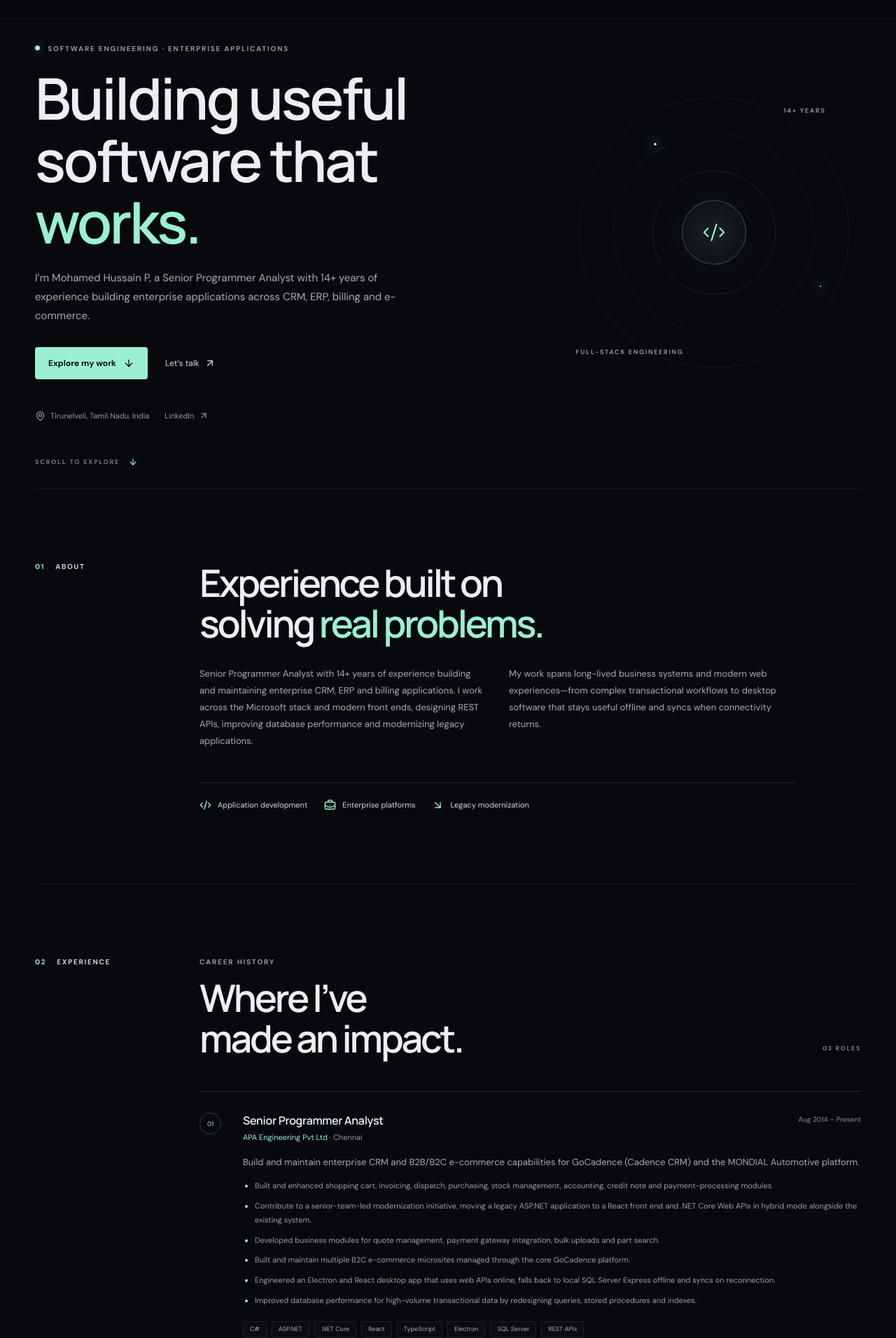
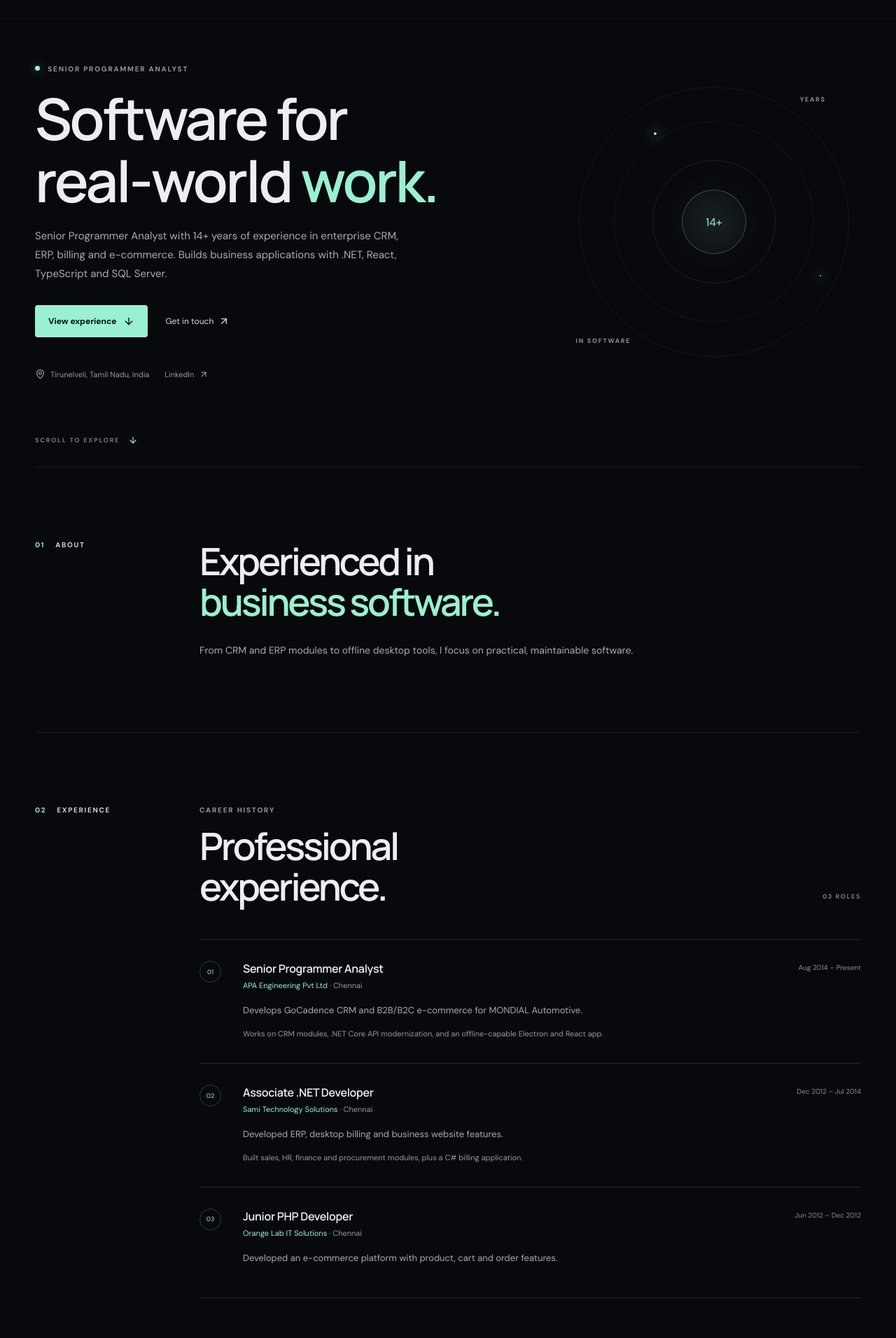
Before and after one commit to MohamedHussainP/MohamedHussain, a React (Vite) app: page / in a window 1280 px wide. Shown: the part 49-1961 px from the top of the page at 70% size. Built offline with nearby package versions, Linux system fonts and the light colour scheme.

Commit message:
Shorten portfolio content (#2)
Co-authored-by: Mohamed Hussain P <351611803+MohamedHussainP@users.noreply.github.com>
Co-authored-by: Copilot App <223556219+Copilot@users.noreply.github.com>

```diff
--- a/index.html
+++ b/index.html
@@ -4,9 +4,9 @@
     <meta charset="UTF-8" />
     <meta name="viewport" content="width=device-width, initial-scale=1.0" />
     <meta name="theme-color" content="#08090d" />
-    <meta name="description" content="Mohamed Hussain P is a Senior Programmer Analyst with 14+ years of experience in enterprise CRM, ERP, billing and e-commerce applications." />
+    <meta name="description" content="Mohamed Hussain P is a Senior Programmer Analyst with 14+ years of experience in enterprise CRM, ERP, billing and e-commerce." />
     <meta property="og:title" content="Mohamed Hussain P | Senior Programmer Analyst" />
-    <meta property="og:description" content="Senior Programmer Analyst with 14+ years of experience in .NET, React, TypeScript, SQL Server and enterprise applications." />
+    <meta property="og:description" content="Senior Programmer Analyst with 14+ years of experience in CRM, ERP, billing, e-commerce, .NET, React and SQL Server." />
     <meta property="og:type" content="website" />
     <link rel="icon" type="image/svg+xml" href="/favicon.svg" />
     <link rel="preconnect" href="https://fonts.googleapis.com" />
--- a/src/App.tsx
+++ b/src/App.tsx
@@ -1,4 +1,4 @@
-import { ArrowDown, ArrowDownRight, ArrowUpRight, BriefcaseBusiness, Code2, Mail, MapPin } from 'lucide-react';
+import { ArrowDown, ArrowUpRight, Mail, MapPin } from 'lucide-react';
 import { portfolio } from './data/portfolio';
 
 function App() {
@@ -11,39 +11,35 @@ function App() {
         <nav aria-label="Main navigation">
           <a href="#about">About</a>
           <a href="#experience">Experience</a>
-          <a href="#projects">Projects</a>
           <a href="#skills">Skills</a>
         </nav>
         <a className="header-contact" href={`mailto:${portfolio.email}`}>
-          Get in touch <ArrowUpRight size={15} aria-hidden="true" />
+          Contact <ArrowUpRight size={15} aria-hidden="true" />
         </a>
       </header>
 
       <main>
         <section className="hero section-wrap" id="home">
           <div className="hero-copy">
-            <p className="eyebrow"><span className="status-dot" /> SOFTWARE ENGINEERING · ENTERPRISE APPLICATIONS</p>
-            <h1>Building useful<br />software that <span>works.</span></h1>
-            <p className="hero-intro">
-              I’m {portfolio.name}, a {portfolio.role} with 14+ years of experience building enterprise
-              applications across CRM, ERP, billing and e-commerce.
-            </p>
+            <p className="eyebrow"><span className="status-dot" /> {portfolio.role.toUpperCase()}</p>
+            <h1>Software for<br />real-world <span>work.</span></h1>
+            <p className="hero-intro">{portfolio.summary}</p>
             <div className="hero-actions">
-              <a className="button button-primary" href="#experience">Explore my work <ArrowDown size={16} aria-hidden="true" /></a>
-              <a className="text-link" href={`mailto:${portfolio.email}`}>Let’s talk <ArrowUpRight size={16} aria-hidden="true" /></a>
+              <a className="button button-primary" href="#experience">View experience <ArrowDown size={16} aria-hidden="true" /></a>
+              <a className="text-link" href={`mailto:${portfolio.email}`}>Get in touch <ArrowUpRight size={16} aria-hidden="true" /></a>
             </div>
             <div className="hero-meta">
               <span><MapPin size={15} aria-hidden="true" /> {portfolio.location}</span>
               <a href={portfolio.linkedin} target="_blank" rel="noreferrer">LinkedIn <ArrowUpRight size={14} aria-hidden="true" /></a>
             </div>
           </div>
-          <div className="hero-aside" aria-label="Professional focus">
+          <div className="hero-aside" aria-hidden="true">
             <div className="orbit orbit-one" />
             <div className="orbit orbit-two" />
             <div className="orbit orbit-three" />
-            <div className="orbit-center"><Code2 size={34} strokeWidth={1.5} aria-hidden="true" /></div>
-            <span className="orbit-label orbit-label-top">14+ YEARS</span>
-            <span className="orbit-label orbit-label-bottom">FULL-STACK ENGINEERING</span>
+            <div className="orbit-center"><span>14+</span></div>
+            <span className="orbit-label orbit-label-top">YEARS</span>
+            <span className="orbit-label orbit-label-bottom">IN SOFTWARE</span>
             <span className="orbit-node node-one" />
             <span className="orbit-node node-two" />
           </div>
@@ -53,20 +49,10 @@ function App() {
         <section className="about section-wrap section-block" id="about">
           <div className="section-label"><span>01</span> ABOUT</div>
           <div className="about-content">
-            <h2>Experience built on<br />solving <span>real problems.</span></h2>
-            <div className="about-columns">
-              <p>{portfolio.summary}</p>
-              <p>
-                My work spans long-lived business systems and modern web experiences—from complex
-                transactional workflows to desktop software that stays useful offline and syncs when
-                connectivity returns.
-              </p>
-            </div>
-            <div className="focus-row">
-              <span><Code2 size={17} aria-hidden="true" /> Application development</span>
-              <span><BriefcaseBusiness size={17} aria-hidden="true" /> Enterprise platforms</span>
-              <span><ArrowDownRight size={17} aria-hidden="true" /> Legacy modernization</span>
-            </div>
+            <h2>Experienced in<br /><span>business software.</span></h2>
+            <p className="about-summary">
+              From CRM and ERP modules to offline desktop tools, I focus on practical, maintainable software.
+            </p>
           </div>
         </section>
 
@@ -74,7 +60,7 @@ function App() {
           <div className="section-label"><span>02</span> EXPERIENCE</div>
           <div className="section-main">
             <div className="section-heading">
-              <div><p className="eyebrow">CAREER HISTORY</p><h2>Where I’ve<br />made an impact.</h2></div>
+              <div><p className="eyebrow">CAREER HISTORY</p><h2>Professional<br />experience.</h2></div>
               <span className="section-count">03 ROLES</span>
             </div>
             <div className="timeline">
@@ -87,38 +73,7 @@ function App() {
                       <span className="job-dates">{job.dates}</span>
                     </div>
                     <p className="job-summary">{job.summary}</p>
-                    {job.highlights.length > 0 && (
-                      <ul className="highlights">
-                        {job.highlights.map((highlight) => <li key={highlight}>{highlight}</li>)}
-                      </ul>
-                    )}
-                    <div className="tag-list">
-                      {job.technologies.map((technology) => <span className="tag" key={technology}>{technology}</span>)}
-                    </div>
-                  </div>
-                </article>
-              ))}
-            </div>
-          </div>
-        </section>
-
-        <section className="projects section-wrap section-block" id="projects">
-          <div className="section-label"><span>03</span> SELECTED WORK</div>
-          <div className="section-main">
-            <div className="section-heading">
-              <div><p className="eyebrow">PLATFORMS & PRODUCTS</p><h2>Work shaped by<br />business needs.</h2></div>
-              <span className="section-count">04 PROJECTS</span>
-            </div>
-            <div className="project-grid">
-              {portfolio.projects.map((project, index) => (
-                <article className="project-card" key={project.name}>
-                  <div className="project-topline"><span>0{index + 1} / PROJECT</span><Code2 size={19} aria-hidden="true" /></div>
-                  <p className="project-type">{project.type}</p>
-                  <h3>{project.name}</h3>
-                  <p className="project-description">{project.description}</p>
-                  <p className="project-details">{project.details}</p>
-                  <div className="tag-list">
-                    {project.technologies.map((technology) => <span className="tag" key={technology}>{technology}</span>)}
+                    {job.highlight && <p className="job-highlight">{job.highlight}</p>}
                   </div>
                 </article>
               ))}
@@ -127,10 +82,10 @@ function App() {
         </section>
 
         <section className="skills section-wrap section-block" id="skills">
-          <div className="section-label"><span>04</span> TOOLKIT</div>
+          <div className="section-label"><span>03</span> SKILLS</div>
           <div className="section-main">
             <div className="section-heading">
-              <div><p className="eyebrow">TECHNICAL SKILLS</p><h2>Tools for the<br />whole stack.</h2></div>
+              <div><p className="eyebrow">TECHNICAL SKILLS</p><h2>Core toolkit.</h2></div>
             </div>
             <div className="skill-list">
               {portfolio.skills.map((group, index) => (
@@ -144,26 +99,10 @@ function App() {
           </div>
         </section>
 
-        <section className="education section-wrap section-block" id="education">
-          <div className="section-label"><span>05</span> EDUCATION</div>
-          <div className="section-main education-content">
-            {portfolio.education.map((item) => (
-              <div className="education-item" key={item.qualification}>
-                <p className="eyebrow">2011</p>
-                <div><h3>{item.qualification}</h3><p>{item.institution}</p><span>{item.detail}</span></div>
-              </div>
-            ))}
-            <div className="education-item certification">
-              <p className="eyebrow">CERTIFICATION</p>
-              <div><h3>{portfolio.certification.split(' · ')[0]}</h3><p>{portfolio.certification.split(' · ').slice(1).join(' · ')}</p></div>
-            </div>
-          </div>
-        </section>
-
         <section className="contact section-wrap" id="contact">
-          <p className="eyebrow">HAVE A PROJECT IN MIND?</p>
-          <h2>Let’s build something<br /><span>that matters.</span></h2>
-          <a className="button button-primary" href={`mailto:${portfolio.email}`}><Mail size={16} aria-hidden="true" /> Get in touch <ArrowUpRight size={16} aria-hidden="true" /></a>
+          <p className="eyebrow">CONTACT</p>
+          <h2>Let’s talk.</h2>
+          <a className="button button-primary" href={`mailto:${portfolio.email}`}><Mail size={16} aria-hidden="true" /> {portfolio.email} <ArrowUpRight size={16} aria-hidden="true" /></a>
         </section>
       </main>
 
--- a/src/data/portfolio.ts
+++ b/src/data/portfolio.ts
@@ -5,12 +5,12 @@ export const portfolio = {
   email: 'hussain241990@gmail.com',
   linkedin: 'https://www.linkedin.com/in/hussain241990/',
   summary:
-    'Senior Programmer Analyst with 14+ years of experience building and maintaining enterprise CRM, ERP and billing applications. I work across the Microsoft stack and modern front ends, designing REST APIs, improving database performance and modernizing legacy applications.',
+    'Senior Programmer Analyst with 14+ years of experience in enterprise CRM, ERP, billing and e-commerce. Builds business applications with .NET, React, TypeScript and SQL Server.',
   skills: [
-    { category: 'Frontend', items: ['React', 'TypeScript', 'JavaScript', 'jQuery'] },
-    { category: 'Backend', items: ['C#', 'ASP.NET', '.NET Core', 'REST APIs', 'Web Services'] },
+    { category: 'Frontend', items: ['React', 'TypeScript', 'JavaScript'] },
+    { category: 'Backend', items: ['C#', 'ASP.NET', '.NET Core', 'REST APIs'] },
     { category: 'Databases', items: ['SQL Server', 'T-SQL', 'MySQL'] },
-    { category: 'Tools & architecture', items: ['Electron', 'Git', 'Bitbucket', 'MVC', 'Single-page applications'] },
+    { category: 'Tools', items: ['Electron', 'Git'] },
   ],
   experience: [
     {
@@ -18,17 +18,8 @@ export const portfolio = {
       location: 'Chennai',
       role: 'Senior Programmer Analyst',
       dates: 'Aug 2014 – Present',
-      summary:
-        'Build and maintain enterprise CRM and B2B/B2C e-commerce capabilities for GoCadence (Cadence CRM) and the MONDIAL Automotive platform.',
-      highlights: [
-        'Built and enhanced shopping cart, invoicing, dispatch, purchasing, stock management, accounting, credit note and payment-processing modules.',
-        'Contribute to a senior-team-led modernization initiative, moving a legacy ASP.NET application to a React front end and .NET Core Web APIs in hybrid mode alongside the existing system.',
-        'Developed business modules for quote management, payment gateway integration, bulk uploads and part search.',
-        'Built and maintain multiple B2C e-commerce microsites managed through the core GoCadence platform.',
-        'Engineered an Electron and React desktop app that uses web APIs online, falls back to local SQL Server Express offline and syncs on reconnection.',
-        'Improved database performance for high-volume transactional data by redesigning queries, stored procedures and indexes.',
-      ],
-      technologies: ['C#', 'ASP.NET', '.NET Core', 'React', 'TypeScript', 'Electron', 'SQL Server', 'REST APIs'],
+      summary: 'Develops GoCadence CRM and B2B/B2C e-commerce for MONDIAL Automotive.',
+      highlight: 'Works on CRM modules, .NET Core API modernization, and an offline-capable Electron and React app.',
     },
     {
       company: 'Sami Technology Solutions',
@@ -36,62 +27,15 @@ export const portfolio = {
       role: 'Associate .NET Developer',
       dates: 'Dec 2012 – Jul 2014',
       summary: 'Developed ERP, desktop billing and business website features.',
-      highlights: [
-        'Built ERP modules for sales, HR, finance and procurement, including customer records, quotations, sales orders, invoicing, employee records and purchase orders.',
-        'Created a C# WinForms billing system with invoice generation, payment tracking and accounting reports.',
-        'Developed AirWorldGroup.com, a business website for travel and courier services.',
-      ],
-      technologies: ['ASP.NET', 'C#', 'WinForms', 'SQL Server'],
+      highlight: 'Built sales, HR, finance and procurement modules, plus a C# billing application.',
     },
     {
       company: 'Orange Lab IT Solutions',
       location: 'Chennai',
       role: 'Junior PHP Developer',
       dates: 'Jun 2012 – Dec 2012',
-      summary: 'Developed ePacific Mall, an e-commerce platform with product management, shopping cart and order processing.',
-      highlights: [],
-      technologies: ['Core PHP', 'MySQL'],
+      summary: 'Developed an e-commerce platform with product, cart and order features.',
+      highlight: '',
     },
   ],
-  projects: [
-    {
-      name: 'GoCadence / Cadence CRM',
-      type: 'Enterprise CRM & B2B/B2C e-commerce',
-      description:
-        'Enterprise platform modules spanning shopping cart, quote management, invoicing, dispatch, purchasing, inventory, accounting and payments.',
-      details: 'Includes B2C microsites and a hybrid desktop client with offline SQL Server Express storage and synchronization on reconnect.',
-      technologies: ['ASP.NET', '.NET Core', 'React', 'TypeScript', 'Electron', 'SQL Server'],
-    },
-    {
-      name: 'Vibgyor ERP',
-      type: 'Enterprise resource planning',
-      description:
-        'Multi-module ERP application with sales, HR, finance and procurement features, including quotations, orders, invoicing and vendor management.',
-      details: 'Developed as an Associate .NET Developer at Sami Technology Solutions.',
-      technologies: ['ASP.NET', 'C#', 'SQL Server'],
-    },
-    {
-      name: 'Invoice Billing System',
-      type: 'Desktop billing',
-      description:
-        'Multi-client desktop billing solution supporting item and customer masters, tax-based invoices, payment receipts and outstanding tracking.',
-      details: 'Generated client-wise billing, payment and outstanding reports.',
-      technologies: ['C# WinForms', 'SQL Server'],
-    },
-    {
-      name: 'ePacific Mall',
-      type: 'E-commerce',
-      description: 'E-commerce platform with product management, shopping cart and order processing.',
-      details: 'Developed at Orange Lab IT Solutions.',
-      technologies: ['Core PHP', 'MySQL'],
-    },
-  ],
-  education: [
-    {
-      qualification: 'Bachelor’s in Information Technology',
-      institution: 'National College of Engineering, Tirunelveli',
-      detail: 'First Class, 70% · 2011',
-    },
-  ],
-  certification: 'Diploma in .NET 4.0 · IGENIESES Technology Solutions, Chennai · Jan 2012',
 } as const;
--- a/src/index.css
+++ b/src/index.css
@@ -69,6 +69,7 @@ h1, h2, h3, p { margin-top: 0; }
 .section-label span { margin-right: 11px; color: var(--accent); }
 .about h2, .section-heading h2 { font-size: clamp(38px, 5vw, 54px); }
 .about-content { max-width: 850px; }
+.about-summary { max-width: 680px; margin: 28px 0 0; color: #a7abb5; font-size: 14px; line-height: 1.8; }
 .about-columns { display: grid; grid-template-columns: 1fr 1fr; gap: 34px; margin-top: 32px; }
 .about-columns p, .job-summary, .project-description { color: #a7abb5; font-size: 13px; line-height: 1.85; }
 .focus-row { display: flex; flex-wrap: wrap; gap: 24px; margin-top: 33px; padding-top: 23px; border-top: 1px solid var(--border); }
@@ -88,6 +89,7 @@ h1, h2, h3, p { margin-top: 0; }
 .company span { color: var(--muted); }
 .job-dates { flex-shrink: 0; padding-top: 3px; color: #878d98; font-size: 10px; }
 .job-summary { margin: 17px 0 12px; }
+.job-highlight { margin: 0; color: #9298a4; font-size: 11px; line-height: 1.7; }
 .highlights { display: grid; gap: 9px; margin: 0 0 19px; padding-left: 17px; color: #979da8; font-size: 11px; line-height: 1.8; }
 .highlights li::marker { color: var(--accent); }
 .tag-list { display: flex; flex-wrap: wrap; gap: 7px; }
```
Also changed, not shown: 1 other file (tests, documents, lock files or other folders).
